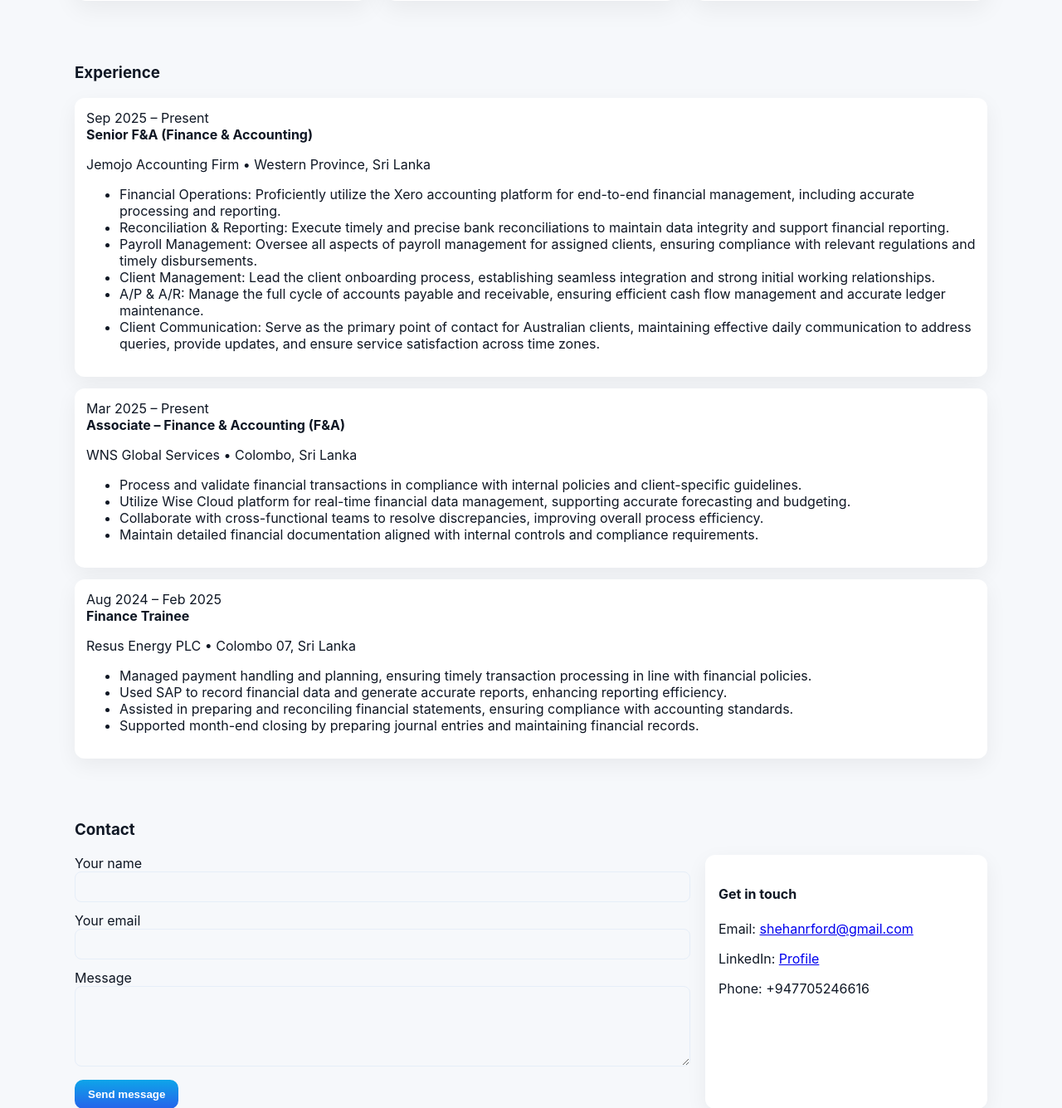
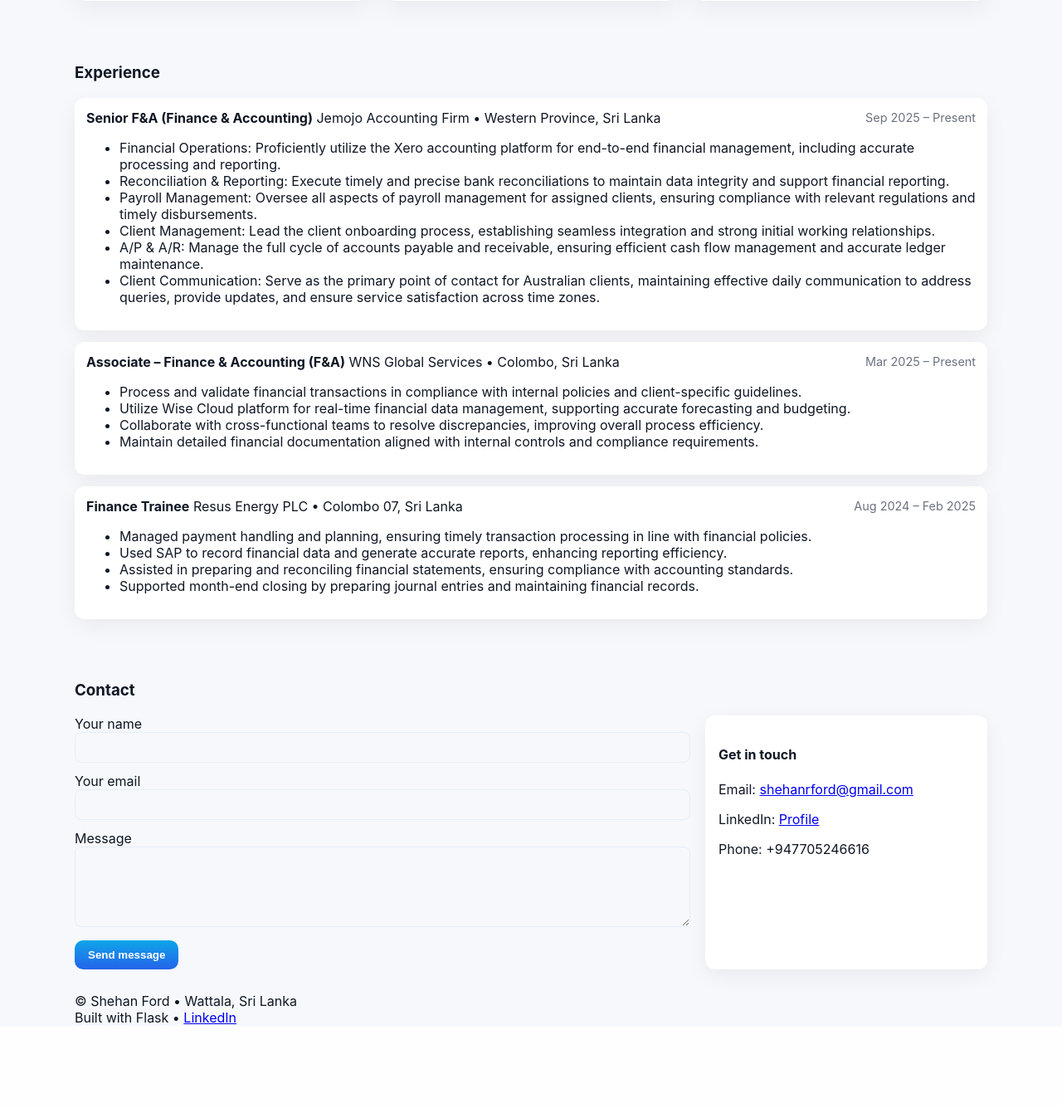
Before and after one commit to Shehanford/portfolio, a Flask app: page / in a window 1280 px wide. Shown: the part 1605-2940 px from the top of the page at 83% size. After the commit the page ends 2839 px from the top, so only its background shows below. Run offline with Flask 3, Linux system fonts and the light colour scheme.

Commit message:
indext change

```diff
--- a/templates/index.html
+++ b/templates/index.html
@@ -82,15 +82,15 @@
   <div class="timeline">
     {% for e in content.experience %}
       <div class="timeline-item">
-        <div class="ti-head-rev"> <span class="ti-date-left">{{ e.date }}</span>
-
-          <div class="ti-info">
+        <div class="ti-head"> <div class="ti-role-container">
             <strong>{{ e.role }}</strong>
 
-            <p class="ti-org-loc">
+            <span class="ti-org-loc">
               {{ e.org }} • {{ e.location }}
-            </p>
+            </span>
           </div>
+
+          <span class="ti-date">{{ e.date }}</span>
         </div>
 
         <div class="ti-body">
```
